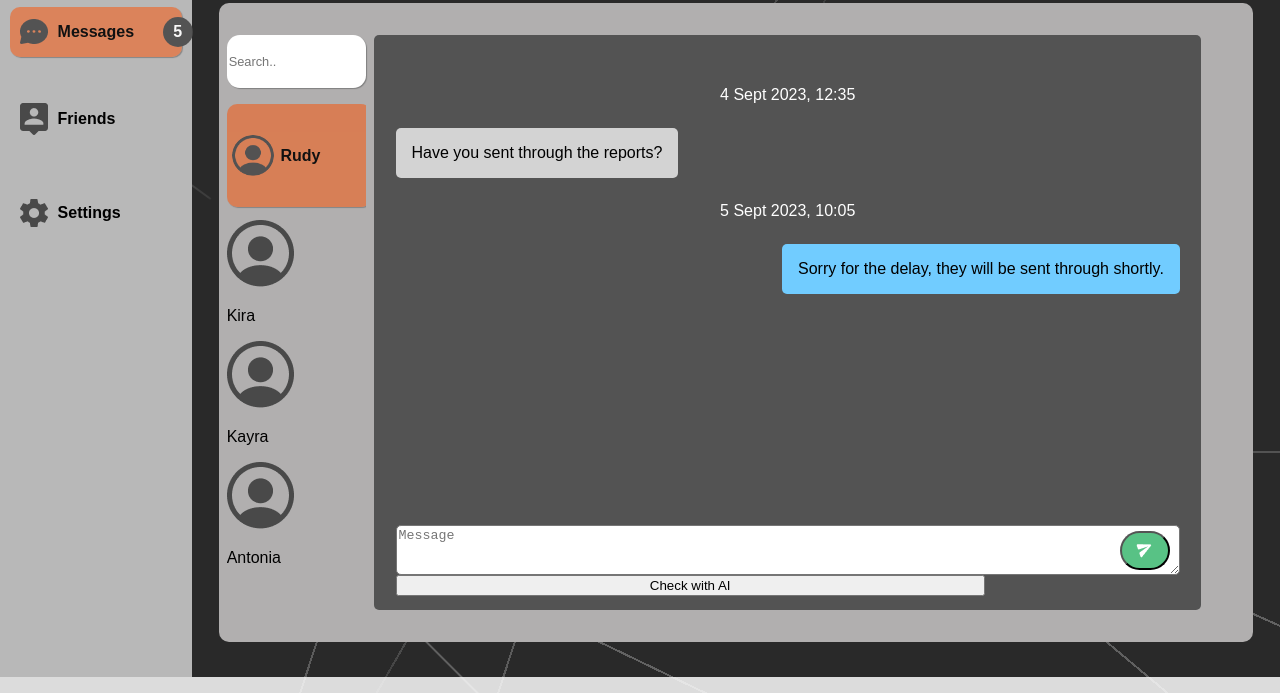
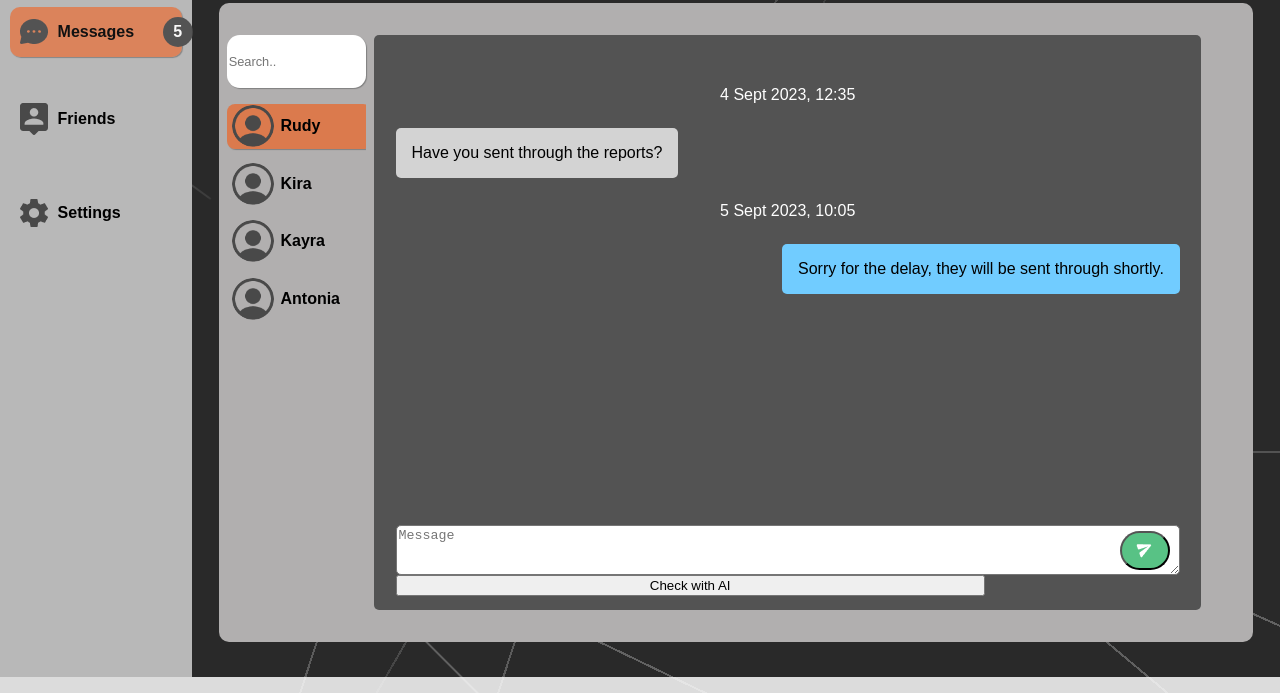
Before and after one commit to UQ-Andrew/Chatterbox-Function, a website: page public/index.html in a window 1280 px wide. Shown: the part 123-816 px from the top of the page. Drawn offline with Linux system fonts and the light colour scheme; no server answers.

Commit message:
Minor style changes

```diff
--- a/public/css/style.css
+++ b/public/css/style.css
@@ -428,10 +428,8 @@ input[type="radio"] {
 }
 
 .current-contact {
+    cursor: auto;
     background-color: rgba(254, 81, 1, 0.56) !important;
-    border-radius: 10px;
-    opacity: 90%;
-    height: 20%;
     box-shadow: 1px 1px 1px gray;
 
 }
--- a/public/index.html
+++ b/public/index.html
@@ -141,11 +141,9 @@
                         <button id="send_btn" type="submit"><img src="images/send.png"></button>
                         <button id="ai_check">Check with AI</button>
                     </form>
-
                     <div id="output-container" class="hidden">
                         <p id="output"></p>
                     </div>
-
                 </section>
 
                 <div  class="section messages chat-room-contact chat-room-content">
@@ -157,17 +155,17 @@
                             <p>Rudy</p>
                         </div>
 
-                        <div class="contacts">
+                        <div class="individual_contact">
                             <img src="images/icon _profile circle_.png">
                             <p>Kira</p>
                         </div>
 
-                        <div class="contacts">
+                        <div class="individual_contact">
                             <img src="images/icon _profile circle_.png">
                             <p>Kayra</p>
                         </div>
 
-                        <div class="contacts">
+                        <div class="individual_contact">
                             <img src="images/icon _profile circle_.png">
                             <p>Antonia</p>
                         </div>
```
